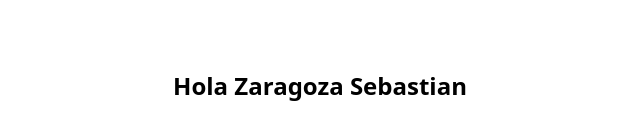
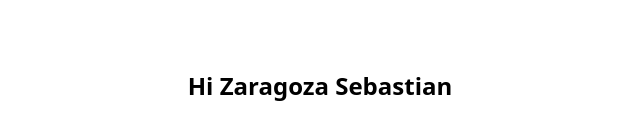
Before and after one commit to Sebastian-Zaragoza/ZaragozaSebastian-Portfolio, a React (Vite) app: page / in a window 1280 px wide. Shown: the part 314-454 px from the top of the page, without its empty margins (320-960 px from the left). Built offline with nearby package versions, Linux system fonts and the light colour scheme.

Commit message:
feat: Changes applied

```diff
--- a/src/views/PortfolioView.tsx
+++ b/src/views/PortfolioView.tsx
@@ -1,7 +1,7 @@
 export default function PortfolioView() {
     return (
             <div className="flex h-screen items-center justify-center">
-                <label className="font-semibold text-2xl font-sans text-center"> Hola Zaragoza Sebastian</label>
+                <label className="font-semibold text-2xl font-sans text-center"> Hi Zaragoza Sebastian</label>
             </div>
     );
 }
```
